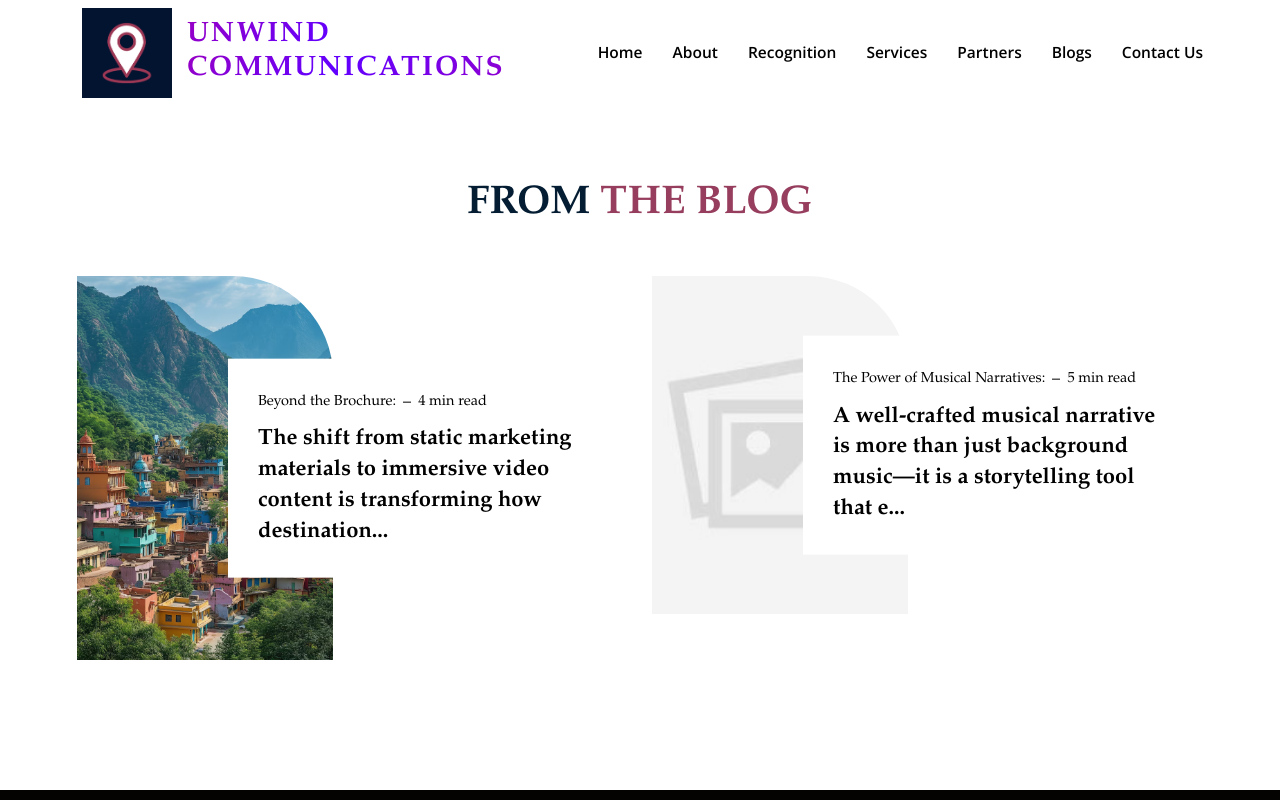
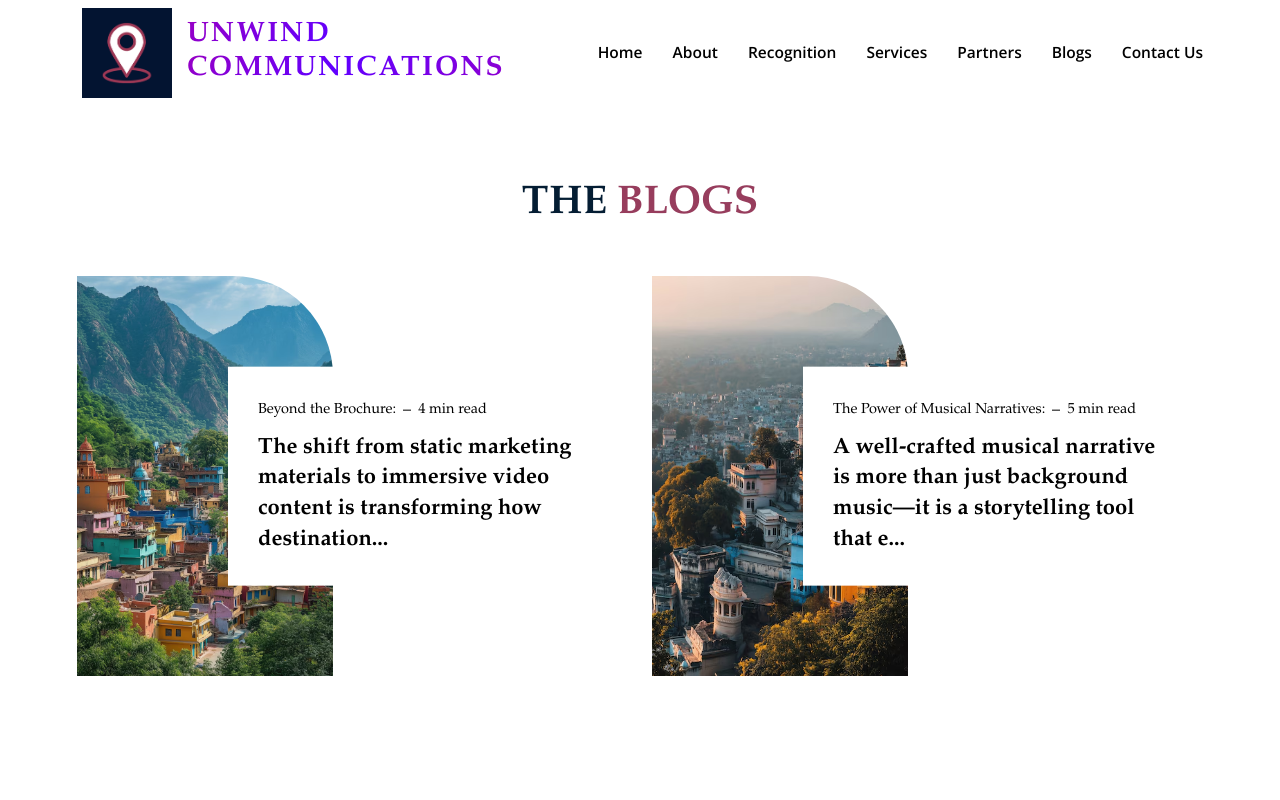
Before and after one commit to harshjf/unwind-communications, a Next.js app: page /blogs in a window 1280 px wide. Shown: the top 800 px of the page. Built offline with nearby package versions, Linux system fonts and the light colour scheme.

Commit message:
blog changes

```diff
--- a/src/components/Instagram/BlogPosts.js
+++ b/src/components/Instagram/BlogPosts.js
@@ -18,7 +18,7 @@ const BlogPosts = () => {
         >
           <h1>
             <b>
-              FROM <span style={{ color: "#973d5d" }}>THE BLOG</span>
+              THE <span style={{ color: "#973d5d" }}> BLOGS</span>
             </b>
           </h1>
         </div>
--- a/src/components/Instagram/SingleBlog.js
+++ b/src/components/Instagram/SingleBlog.js
@@ -6,11 +6,11 @@ import Link from "next/link";
 const Blog = ({ blog }) => {
   return (
     <>
-      <div className="page-banner-area bg-one">
+      {/*  <div className="page-banner-area bg-one">
         <div className="back-home"></div>
-      </div>
+      </div> */}
 
-      <section id="blog" className="ptb-100">
+      <section id="blog" className="ptb-100" style={{ paddingTop: "180px" }}>
         <div className="container">
           <div className="row">
             <div className="col-lg-8 col-md-12 offset-lg-2">
--- a/src/utils/Blogs/BlogData.js
+++ b/src/utils/Blogs/BlogData.js
@@ -92,7 +92,7 @@ const blogData = [
       "At Unwind Communications, we integrate customized musical compositions with cinematic visuals to create immersive storytelling experiences that go beyond traditional travel marketing. Our approach enhances the way destinations, venues, and events are perceived, making them more desirable and emotionally engaging for potential visitors.",
     ],
     images: [
-      "/images/home/placeholder.jpeg",
+      "/images/home/india2.avif",
       "/images/home/placeholder.jpeg",
       "/images/home/placeholder.jpeg",
     ],
```
Also changed, not shown: public/images/home/india2.avif (added), styles/style.css.
